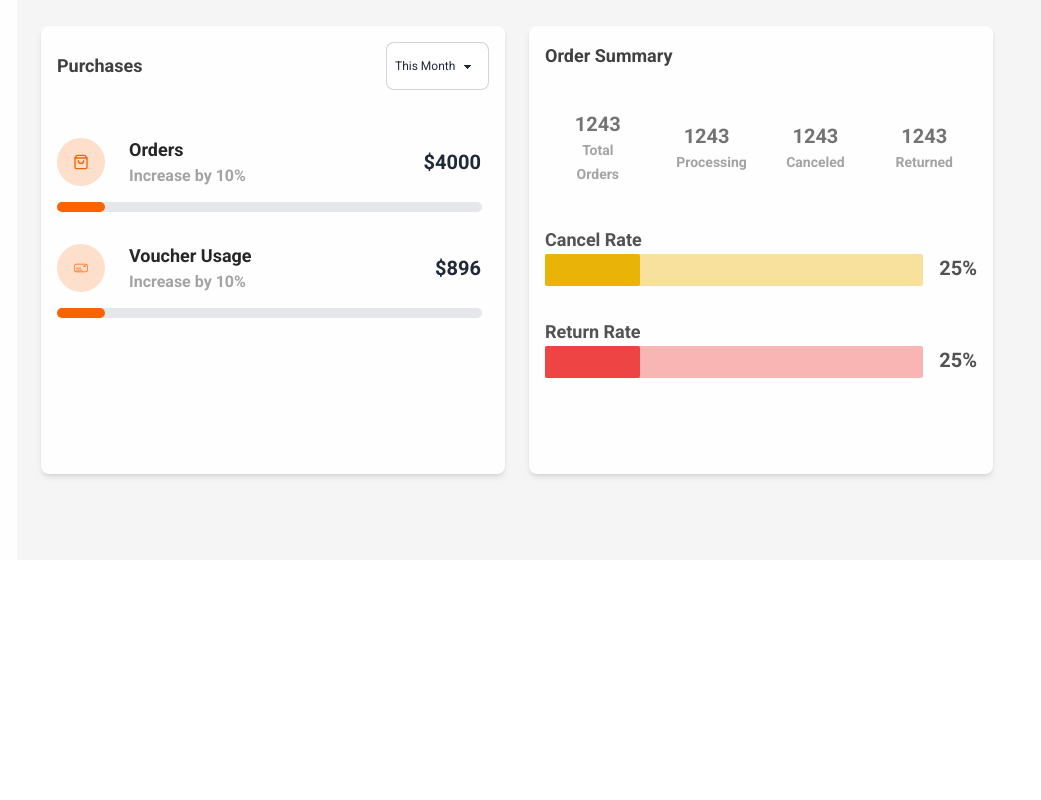
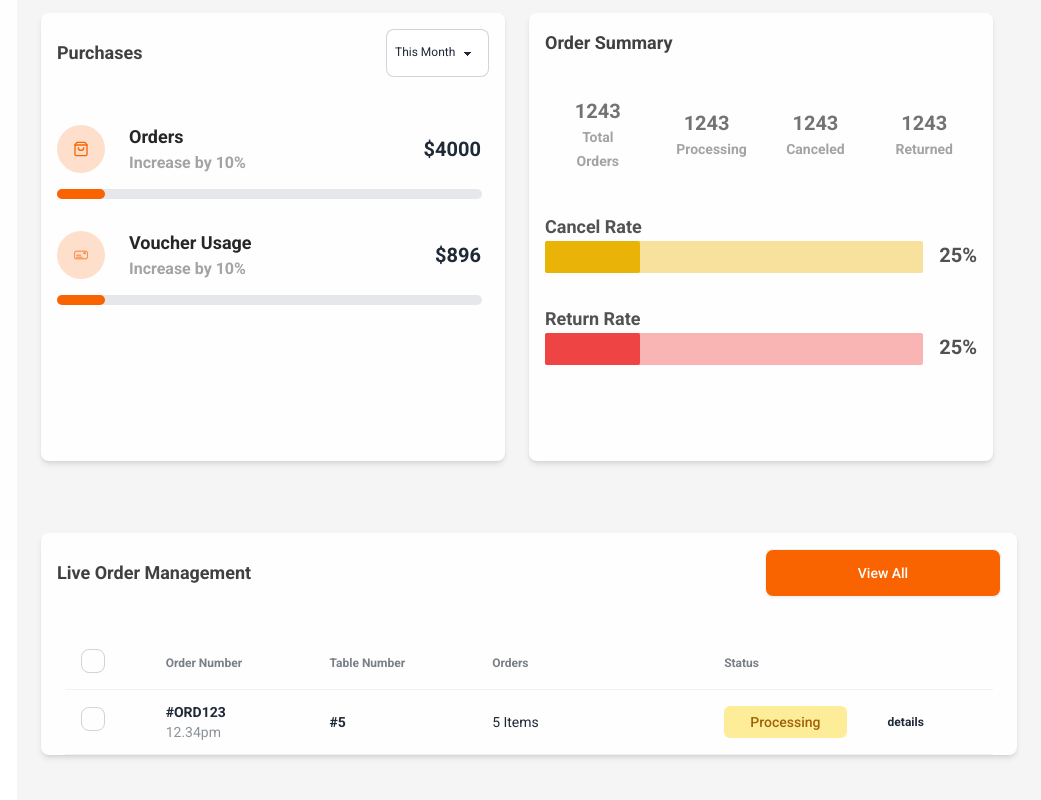
Before and after one commit to yxiang921/mern-restaurant-pos-system, a React (Vite) app: page / in a window 1280 px wide. Shown: the part 240-1040 px from the top of the page, without its empty margins (239-1280 px from the left). Before the commit the page ends 800 px from the top, so only its background shows below. Built offline with nearby package versions, Linux system fonts and the light colour scheme.

Commit message:
Done home page design for frontend

```diff
--- /dev/null
+++ b/src/component/dashboard/LiveOrder.jsx
@@ -0,0 +1,72 @@
+const LiveOrder = () => {
+  return (
+    <div className="w-full bg-white-color shadow-md rounded-lg">
+      <div className="w-full flex flex-row justify-between items-center p-4">
+        <h1 className="font-bold text-lg text-neutral-700">
+          Live Order Management
+        </h1>
+        <button className="btn bg-orange-color text-white font-medium w-3/12">
+          View All
+        </button>
+      </div>
+      {/* table start */}
+
+      <div className="overflow-x-auto m-6">
+        <table className="table">
+          {/* head */}
+          <thead>
+            <tr>
+              <th>
+                <label>
+                  <input type="checkbox" className="checkbox" />
+                </label>
+              </th>
+              <th>Order Number</th>
+              <th>Table Number</th>
+              <th>Orders</th>
+              <th>Status</th>
+              <th></th>
+            </tr>
+          </thead>
+          <tbody>
+            {/* row 1 */}
+            <tr>
+              <th>
+                <label>
+                  <input type="checkbox" className="checkbox" />
+                </label>
+              </th>
+              <td>
+                <div className="flex items-center">
+                  <div>
+                    <div className="font-bold">#ORD123</div>
+                    <div className="text-sm opacity-50">12.34pm</div>
+                  </div>
+                </div>
+              </td>
+              <td>
+                <div className="font-bold">#5</div>
+              </td>
+              <td className="w-1/4">
+                <span>5 Items</span>
+              </td>
+              <td>
+                <div className="bg-yellow-300 bg-opacity-55 h-8 rounded-md flex justify-center items-center">
+                  <span className="font-medium text-yellow-700">
+                    Processing
+                  </span>
+                </div>
+              </td>
+              <th>
+                <button className="btn btn-ghost btn-xs">details</button>
+              </th>
+            </tr>
+          </tbody>
+        </table>
+      </div>
+      {/* table end */}
+    </div>
+  );
+};
+
+export default LiveOrder;
--- a/src/component/dashboard/SummaryCard.jsx
+++ b/src/component/dashboard/SummaryCard.jsx
@@ -1,7 +1,7 @@
 // eslint-disable-next-line react/prop-types
 const SummaryCard = ({icon, value, description}) => {
   return (
-    <div className="rounded-lg relative shadow-md m-6 w-full h-[8.3rem] bg-white-color flex justify-center items-center lg:w-1/4 lg:flex-row">
+    <div className="rounded-lg relative shadow-md mt-6 w-full h-[8.3rem] bg-white-color flex justify-center items-center lg:w-1/4 lg:flex-row">
       <div className="absolute left-4 bg-orange-color bg-opacity-20 rounded-full text-orange-color text-2xl font-semibold w-16 h-16 flex justify-center items-center">
         {icon}
       </div>
--- a/src/component/index.js
+++ b/src/component/index.js
@@ -1,2 +1,6 @@
 export { default as Sidebar } from "./sidebar/Sidebar"
 export { default as Banner } from "./banner/Banner"
+export { default as LiveOrder } from "./dashboard/LiveOrder"
+export { default as OrderSummary } from "./dashboard/OrderSummary"
+export { default as Purchase } from "./dashboard/Purchase"
+export { default as SummaryCard } from "./dashboard/SummaryCard"
--- a/src/pages/home/Home.jsx
+++ b/src/pages/home/Home.jsx
@@ -1,13 +1,16 @@
-import OrderSummary from "../../component/dashboard/OrderSummary";
-import Purchase from "../../component/dashboard/Purchase";
-import SummaryCard from "../../component/dashboard/SummaryCard";
+import {
+  SummaryCard,
+  Purchase,
+  OrderSummary,
+  LiveOrder,
+} from "../../component/";
 
 import { BiFoodMenu } from "react-icons/bi";
 
 const Home = () => {
   return (
     <div className="w-full h-full flex flex-col justify-center">
-      <div className="w-full flex justify-center items-center flex-wrap">
+      <div className="w-full px-8 py-6 flex justify-between items-center flex-wrap">
         <SummaryCard
           icon={<BiFoodMenu />}
           value={123}
@@ -28,6 +31,9 @@ const Home = () => {
         <Purchase />
         <OrderSummary />
       </div>
+      <div className="w-full p-6">
+        <LiveOrder />
+      </div>
     </div>
   );
 };
```
